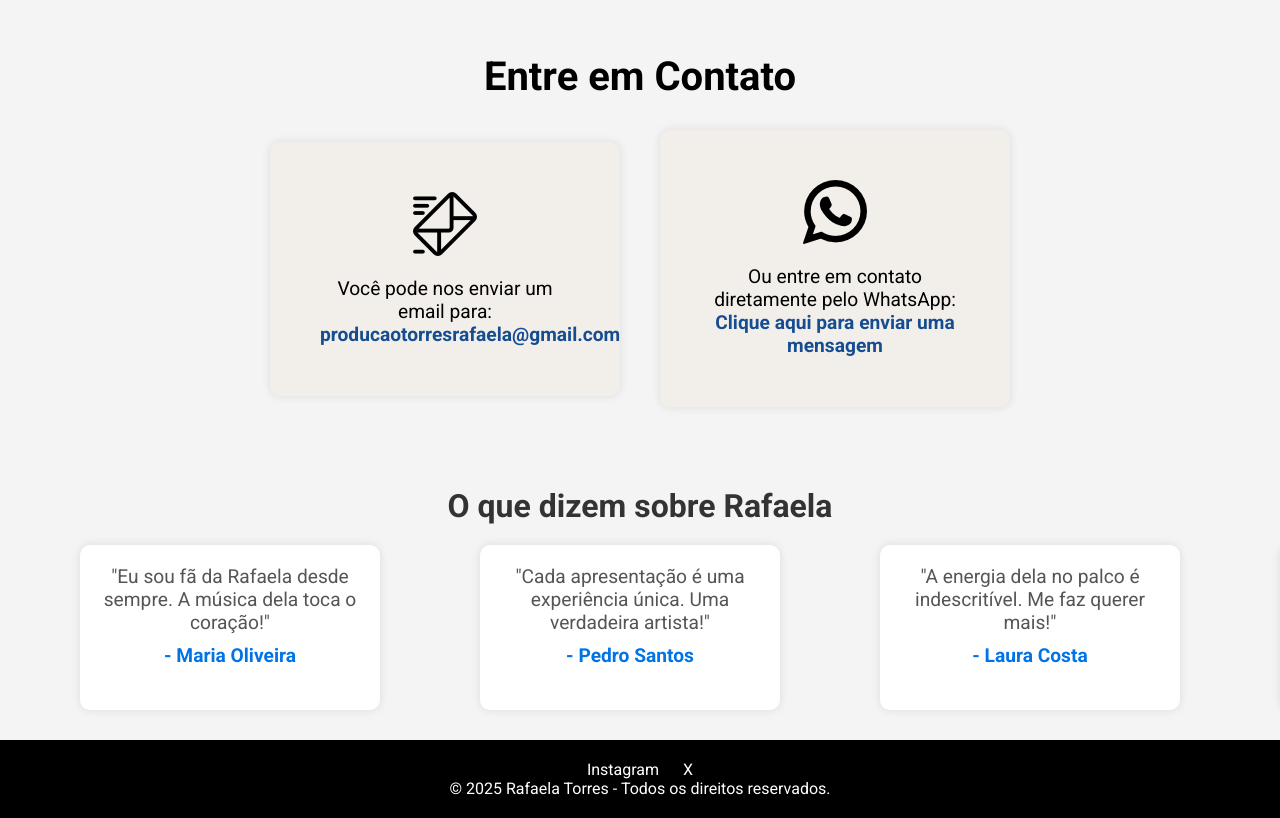
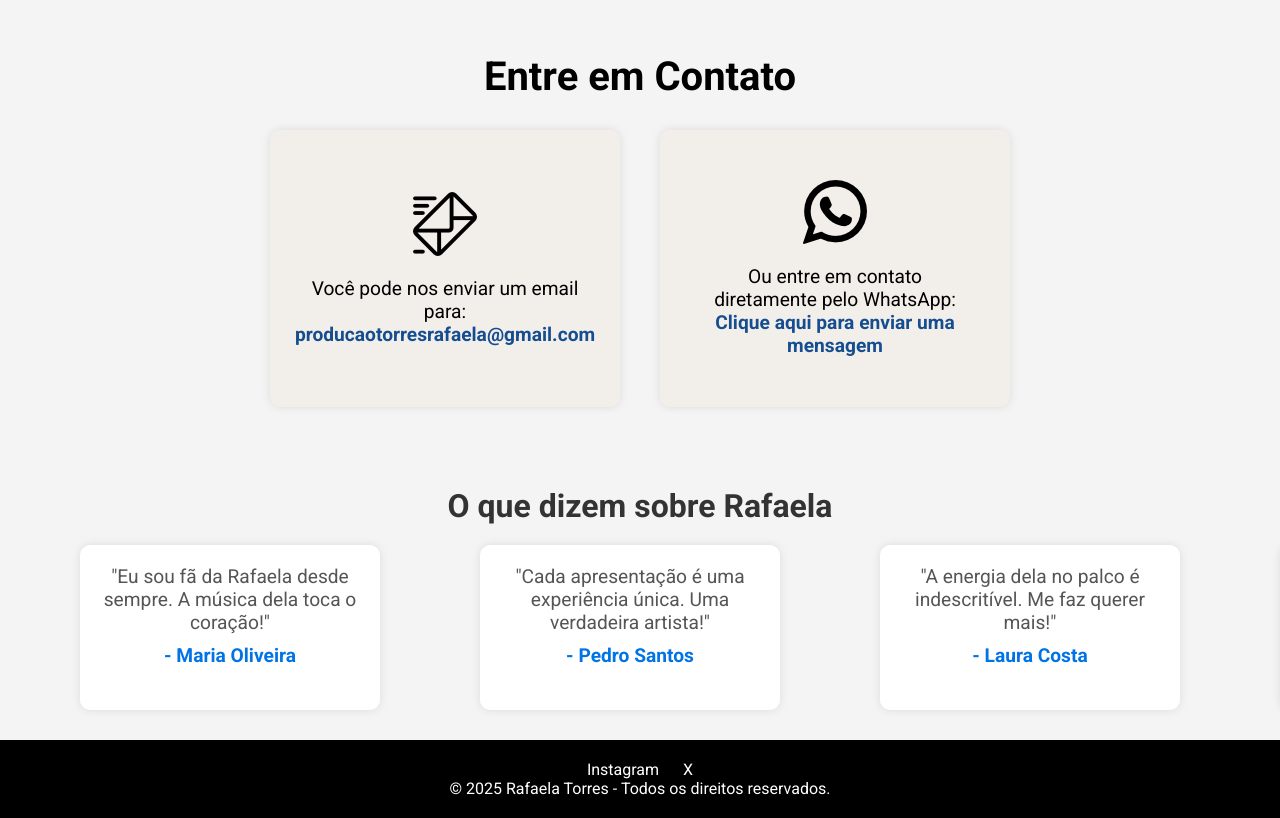
Before and after one commit to arthurrantunes/RafaelaTorres, a plain HTML site: page index.html in a window 1280 px wide. Shown: the part 2700-3518 px from the top of the page. Drawn offline with Linux system fonts and the light colour scheme.

Commit message:
ajusta alinhamento e estilo dos itens de contato

```diff
--- a/styles.css
+++ b/styles.css
@@ -285,7 +285,7 @@ section {
     gap: 40px;
     display: flex;
     flex-wrap: wrap;
-    align-items: center;
+
 }
 
 .contact-item {
@@ -296,6 +296,11 @@ section {
     width: 350px;
    background-color: rgb(242, 239, 234);
     transition: transform 0.3s ease, box-shadow 0.3s ease;
+    display: flex;
+    flex-direction: column;
+    align-items: center;
+    justify-content: center;
+
 
 
 }
@@ -309,8 +314,7 @@ section {
 .contact-item p {
     font-size: 1.2rem;
     color: #000000;
-
-    ;
+     align-items: center;
 }
 
 .contact-item:hover {
@@ -322,7 +326,7 @@ section {
     color: #164d90;
     text-decoration: none;
     font-weight: bold;
-
+     align-items: center;
 }
 
 .contact-item a:hover {
```
